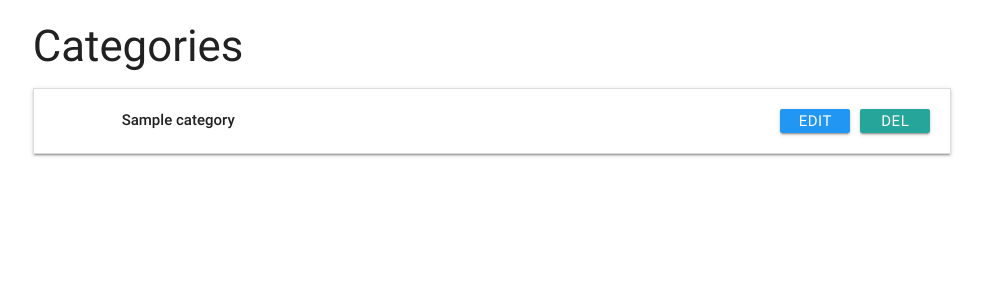
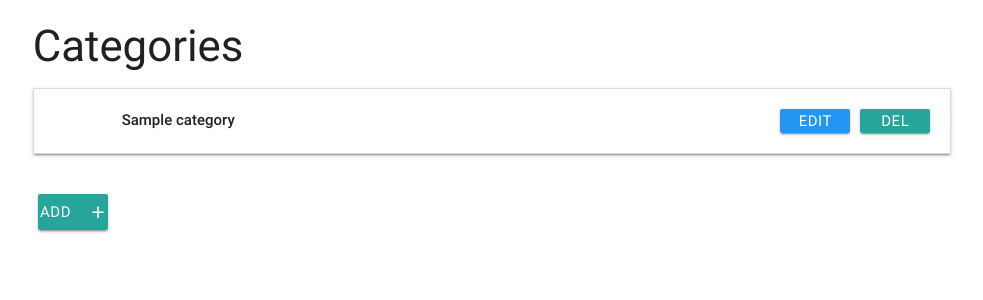
Before and after one commit to OrlaBr/five-app, a Flask app: page /get_categories in a window 1280 px wide. Shown: the top 300 px of the page, without its empty margins (148-1131 px from the left). Run offline with Flask 2, Linux system fonts and the light colour scheme; a database or web service that is not in the repository returns one stand-in record (values such as "Sample title"); some libraries are stand-ins or nearby versions.

Commit message:
Created add category function

```diff
--- a/app.py
+++ b/app.py
@@ -88,6 +88,18 @@
     return redirect(url_for('get_categories'))
 
 
+@app.route('/insert_category', methods=['POST'])
+def insert_category():
+    category_doc = {'category_name': request.form.get('category_name')}
+    mongo.db.categories.insert_one(category_doc)
+    return redirect(url_for('get_categories'))
+
+
+@app.route('/add_category')
+def add_category():
+    return render_template('addcategory.html')
+
+
 if __name__ == '__main__':
     app.run(host=os.environ.get('IP'),
             port=int(os.environ.get('PORT')),
--- a/templates/categories.html
+++ b/templates/categories.html
@@ -17,4 +17,9 @@
         {% endfor %}
     </ul>
 </div>
+<div class="row">
+    <a href="{{url_for('add_category')}}" class="waves-effect waves-light btn">
+        <i class="material-icons right">add</i>Add Category
+    </a>
+</div>
 {% endblock %}
```
Also changed, not shown: templates/addcategory.html (added, +20 -0 lines).
